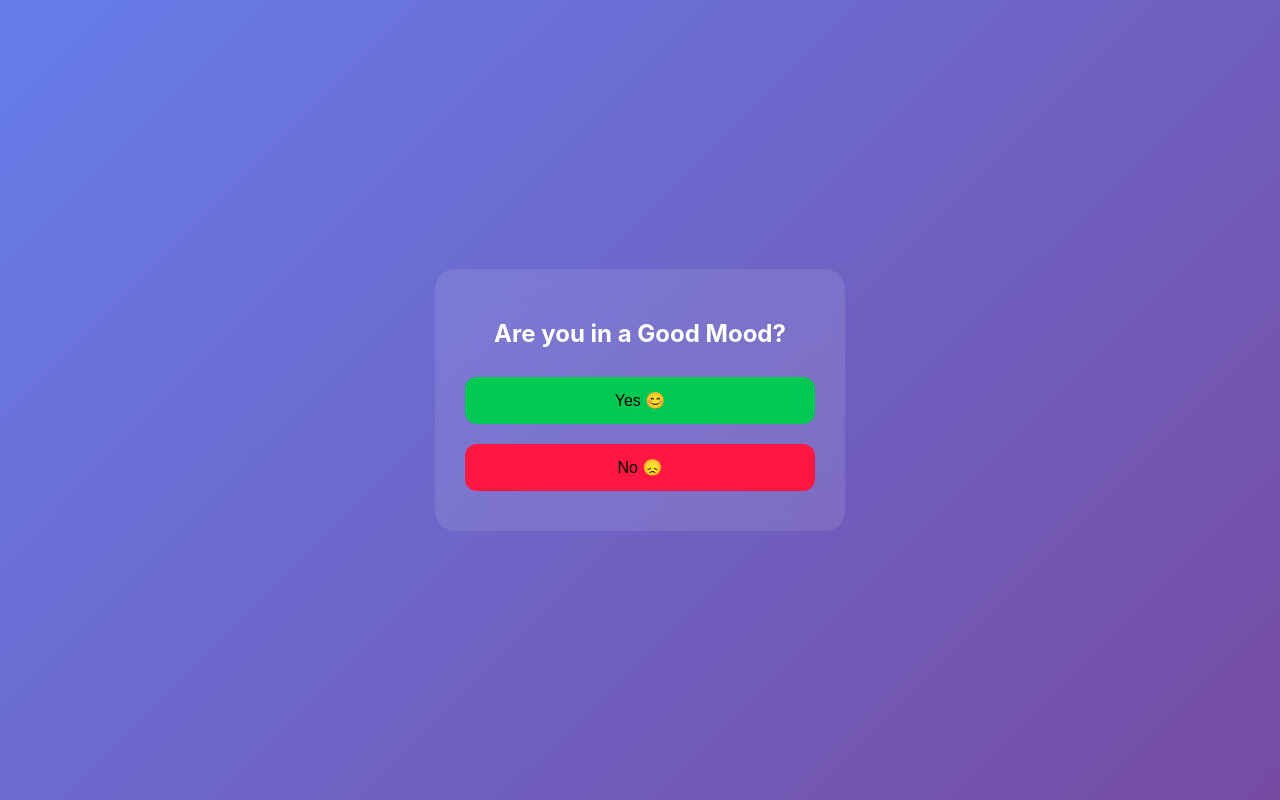
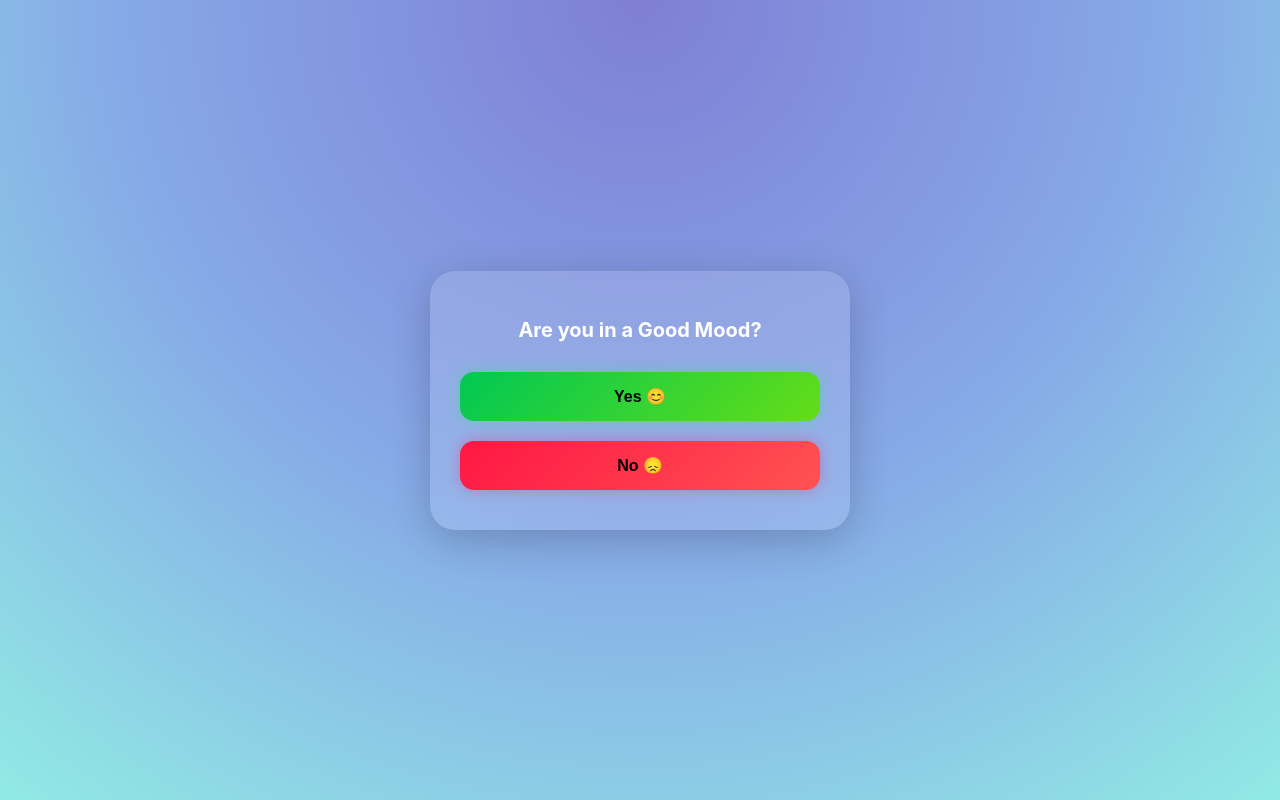
Before and after one commit to PhonePyae777/SMILE, a plain HTML site: page index.html in a window 1280 px wide. Drawn offline with Linux system fonts and the light colour scheme.

Commit message:
index.html

```diff
--- a/index.html
+++ b/index.html
@@ -10,19 +10,19 @@
 
 <link rel="apple-touch-icon" href="icon.png">
 
-<title>Mood Checker</title>
+<title>Mood Checker Pro</title>
 
 <style>
 body {
     margin: 0;
     font-family: -apple-system, BlinkMacSystemFont;
-    background: linear-gradient(135deg, #667eea, #764ba2);
+    background: radial-gradient(circle at top, #7f7fd5, #86a8e7, #91eae4);
     height: 100vh;
     display: flex;
     justify-content: center;
     align-items: center;
+    overflow: hidden;
     color: white;
-    overflow: hidden;
 }
 
 /* Splash */
@@ -30,85 +30,112 @@ body {
     position: fixed;
     width: 100%;
     height: 100%;
-    background: #667eea;
+    background: linear-gradient(135deg, #667eea, #764ba2);
     display: flex;
     justify-content: center;
     align-items: center;
-    font-size: 24px;
+    font-size: 26px;
+    font-weight: bold;
+    letter-spacing: 1px;
     animation: fadeOut 1s ease 2s forwards;
 }
 
-/* Main */
+/* Glass Card */
 .container {
     text-align: center;
     width: 90%;
-    max-width: 350px;
+    max-width: 360px;
     padding: 30px;
-    border-radius: 20px;
-    background: rgba(255,255,255,0.1);
-    backdrop-filter: blur(15px);
-    animation: slideUp 0.6s ease;
+    border-radius: 25px;
+    background: rgba(255,255,255,0.12);
+    backdrop-filter: blur(20px);
+    box-shadow: 0 10px 40px rgba(0,0,0,0.2);
+    animation: popIn 0.7s ease;
 }
 
+/* Buttons */
 button {
     width: 100%;
-    padding: 14px;
+    padding: 15px;
     margin: 10px 0;
-    border-radius: 12px;
+    border-radius: 14px;
     border: none;
     font-size: 16px;
+    font-weight: bold;
     cursor: pointer;
-    transition: 0.3s;
+    transition: 0.2s ease;
 }
 
-.yes { background: #00c853; }
-.no { background: #ff1744; }
+/* Glow effect */
+.yes {
+    background: linear-gradient(135deg, #00c853, #64dd17);
+    box-shadow: 0 0 15px rgba(0,255,100,0.3);
+}
+
+.no {
+    background: linear-gradient(135deg, #ff1744, #ff5252);
+    box-shadow: 0 0 15px rgba(255,0,80,0.3);
+}
 
 button:active {
-    transform: scale(0.95);
+    transform: scale(0.96);
+    filter: brightness(1.2);
 }
 
 /* Animations */
-@keyframes slideUp {
-    from {opacity: 0; transform: translateY(40px);}
-    to {opacity: 1; transform: translateY(0);}
+@keyframes popIn {
+    from {opacity: 0; transform: scale(0.8);}
+    to {opacity: 1; transform: scale(1);}
 }
 
 @keyframes fadeOut {
     to {opacity: 0; visibility: hidden;}
+}
+
+/* Text style */
+h2 {
+    font-size: 20px;
+    margin-bottom: 20px;
 }
 </style>
 </head>
 
 <body>
 
-<!-- Splash Screen -->
+<!-- Splash -->
 <div id="splash">Mood Checker 💭</div>
 
-<!-- Main Page -->
+<!-- Main -->
 <div class="container" id="page1">
     <h2>Are you in a Good Mood?</h2>
     <button class="yes" onclick="showYes()">Yes 😊</button>
     <button class="no" onclick="showNo()">No 😞</button>
 </div>
 
-<!-- Yes Page -->
+<!-- Pages -->
 <div class="container" id="yesPage" style="display:none;">
-    <h2>You can work now 💪<br>Good Luck 🍀</h2>
+    <h2>💪 You can work now<br>Good Luck 🍀</h2>
 </div>
 
-<!-- No Page -->
 <div class="container" id="noPage" style="display:none;">
-    <h2>Don't work now ❌<br>Have fun first 🎮</h2>
+    <h2>🎮 Don't work now<br>Have fun first 😎</h2>
 </div>
 
-<!-- 🔊 AUDIO FILE -->
+<!-- 🔊 SOUND FILES -->
+<audio id="yesSound" preload="auto">
+    <source src="yes.mp3" type="audio/mpeg">
+</audio>
+
 <audio id="noSound" preload="auto">
     <source src="no.mp3" type="audio/mpeg">
 </audio>
 
 <script>
 function showYes() {
+    const sound = document.getElementById("yesSound");
+    sound.currentTime = 0;
+    sound.play().catch(() => {});
+
     page1.style.display = "none";
     yesPage.style.display = "block";
 }
@@ -116,9 +143,7 @@ function showYes() {
 function showNo() {
     const sound = document.getElementById("noSound");
     sound.currentTime = 0;
-    sound.play().catch(() => {
-        console.log("Audio blocked by browser");
-    });
+    sound.play().catch(() => {});
 
     page1.style.display = "none";
     noPage.style.display = "block";
```
